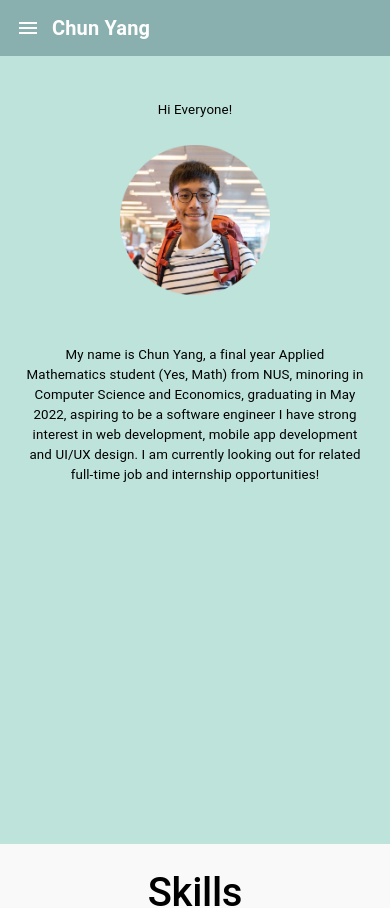
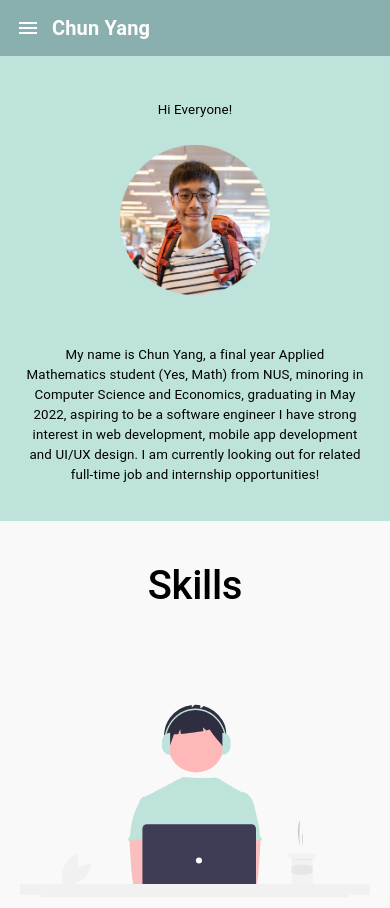
Before and after one commit to acyang97/personal-website, a React (Create React App) app: page / in a window 390 px wide. Shown: the top 908 px of the page. Built offline with nearby package versions, Linux system fonts and the light colour scheme.

Commit message:
Fix phone image

```diff
--- a/src/components/home/Home.tsx
+++ b/src/components/home/Home.tsx
@@ -32,6 +32,7 @@ const Home: React.FC = () => {
             internship opportunities!
           </Typography>
         </div>
+        <p>&nbsp;</p>
       </div>
     </>
   );
--- a/src/components/home/styles.ts
+++ b/src/components/home/styles.ts
@@ -2,22 +2,22 @@ import { makeStyles } from "@material-ui/core/styles";
 
 export default makeStyles((theme) => ({
   homeContainer: {
-    alignItems: "center",
+    // alignItems: "center",
     justifyContent: "center",
     backgroundColor: "#BEE3DB",
-    backgroundPosition: "center",
-    backgroundSize: "cover",
-    borderTop: "0",
-    minHeight: "110vh",
-    height: "110vh !important",
-    position: "relative",
-    textAlign: "center",
-    overflow: "hidden",
-    objectFit: "cover",
-    "@media (max-width: 480px)": {
-      minHeight: "100vh",
-      height: "100vh !important",
-    },
+    // backgroundPosition: "center",
+    // backgroundSize: "cover",
+    // borderTop: "0",
+    // minHeight: "110vh",
+    // height: "110vh !important",
+    // position: "relative",
+    // textAlign: "center",
+    // overflow: "hidden",
+    // objectFit: "cover",
+    // "@media (max-width: 480px)": {
+    //   minHeight: "100vh",
+    //   height: "100vh !important",
+    // },
   },
   menuButton: {
     marginRight: theme.spacing(2),
@@ -33,9 +33,10 @@ export default makeStyles((theme) => ({
     },
   },
   aboutMeTopContainer: {
-    marginTop: "100px",
-    marginBottom: "25px",
+    paddingTop: "100px",
+    paddingBottom: "25px",
     display: "flex",
+    backgroundColor: "#BEE3DB",
     justifyContent: "center",
     marginLeft: "200px",
     marginRight: "200px",
@@ -58,7 +59,7 @@ export default makeStyles((theme) => ({
     },
   },
   aboutMeContainer: {
-    marginTop: "50px",
+    paddingTop: "50px",
     display: "flex",
     justifyContent: "center",
     marginLeft: "200px",
```
